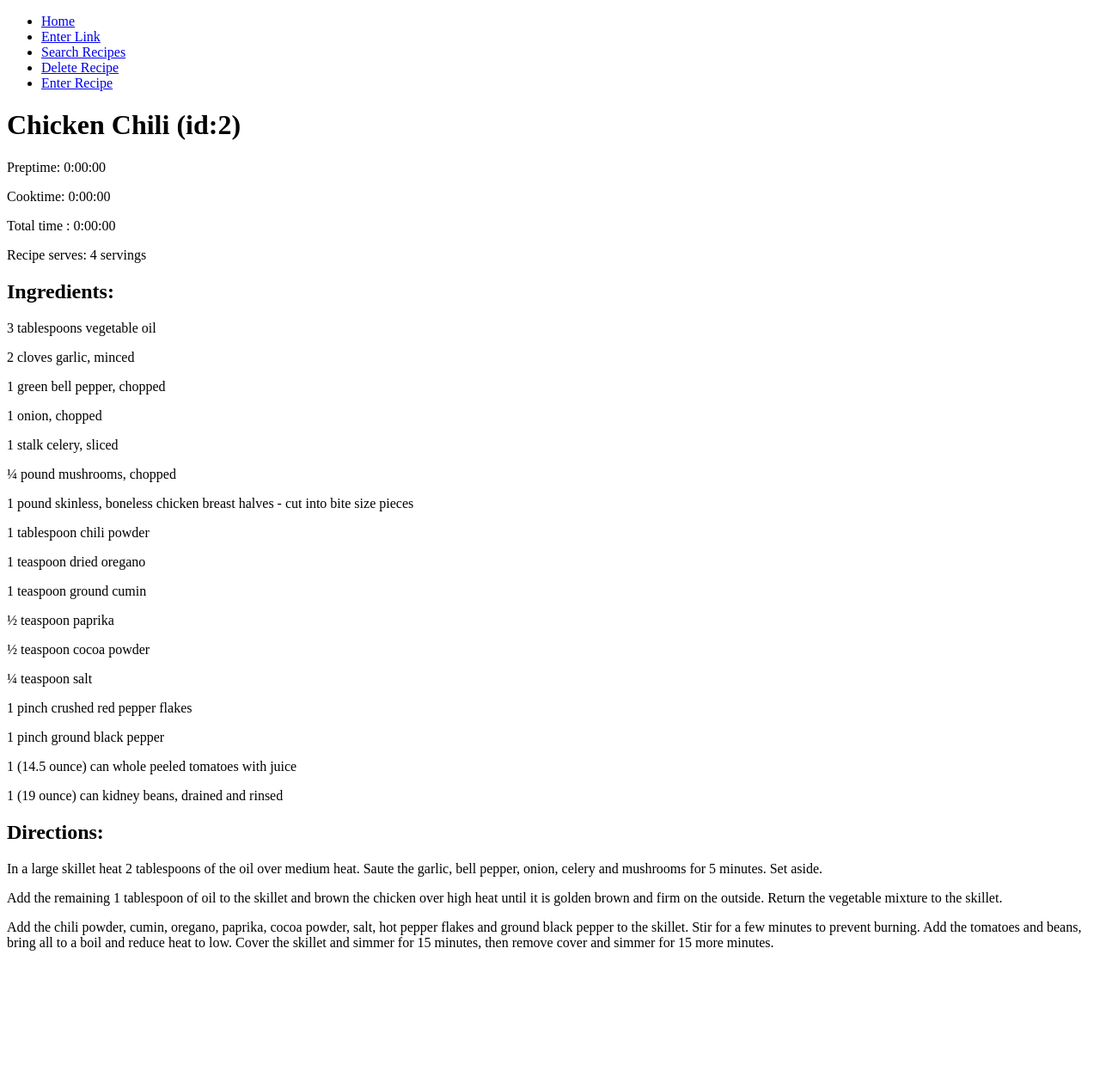
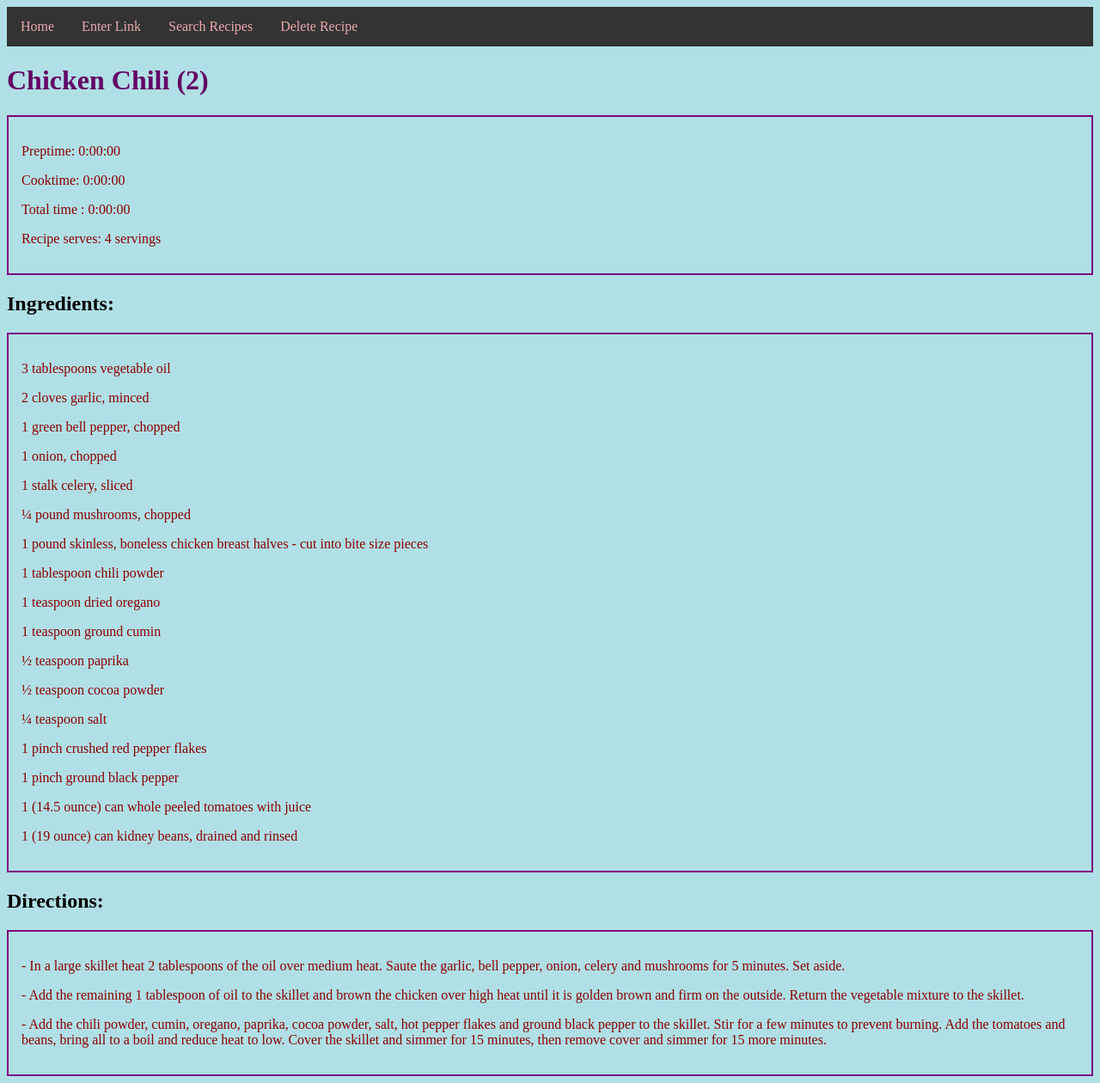
Before and after one commit to eczeno/Recipe-db, a Flask app: page /showrecipe/2 in a window 1280 px wide. Shown: the whole page at 86% size. Before the commit the page ends 1106 px from the top, so only its background shows below. Run offline with Flask 2, Linux system fonts and the light colour scheme; data comes from the database, SQL or seed files in the repository; both versions use the stored data as it was after the commit.

Commit message:
Hide manual entry. add styles

```diff
--- a/recipeapp/config.py
+++ b/config.py
@@ -5,7 +5,7 @@ basedir = path.abspath(path.dirname(__file__))
 load_dotenv(path.join(basedir, '.env'))
 
 TESTING = False
-DEBUG = True
+DEBUG = False
 FLASK_ENV = 'development'
 SQLALCHEMY_DATABASE_URI = 'sqlite:///recipe.db'
 SECRET_KEY = environ.get('SECRET_KEY')
--- a/recipeapp/__init__.py
+++ b/recipeapp/__init__.py
@@ -2,7 +2,7 @@ from flask import Flask
 from flask_sqlalchemy import SQLAlchemy
 
 app = Flask(__name__)
-app.config.from_pyfile('config.py')
+app.config.from_pyfile('../config.py')
 db = SQLAlchemy(app)
 # app.config['SECRET_KEY'] = '\xc1D\xfd\xdf\xff\xe8\x08\x19\xab*X]\xa6\xcb\xd9\xdd\xc4\xd6m\xd3'
 # app.config['SQLALCHEMY_DATABASE_URI'] = 'sqlite:///recipe.db'
--- a/recipeapp/routes.py
+++ b/recipeapp/routes.py
@@ -4,6 +4,7 @@ from recipeapp.forms import EntryForm, SearchIngredientsForm, EnterLinkForm, Del
 from recipeapp.models import Recipe, Ingredient, Directions
 from collections import OrderedDict
 import scrape_schema_recipe
+import datetime
 
 
 @app.route('/')
@@ -92,27 +93,47 @@ def enterlink():
             return redirect(url_for('linkfailed'))
         if recipe_list:
             link_recipe = recipe_list[0]
-            title = link_recipe['name']
-            recipe = Recipe(title=link_recipe['name'])
+            # title = link_recipe['name']
+            try:
+                recipe = Recipe(title=link_recipe['name'])
+            except :
+                flash('Something went wrong, try a different link')
+                return redirect(url_for('enterlink'))
             recipe.source = url
-            recipe.preptime = link_recipe['prepTime']
-            recipe.cooktime = link_recipe['cookTime']
-            recipe.totaltime = link_recipe['totalTime']
-            recipe.serves = link_recipe['recipeYield']
-            for line in link_recipe['recipeIngredient']:
-                recipe.ingredients.append(Ingredient(line=line))
-            if type(link_recipe['recipeInstructions']) is str:
-                recipe.directions.append(Directions(line=link_recipe['recipeInstructions']))
-            else:
-                for line in link_recipe['recipeInstructions']:
+            try:
+                recipe.preptime = link_recipe['prepTime']
+            except :
+                recipe.preptime = datetime.timedelta(minutes=0)
+            try:
+                recipe.cooktime = link_recipe['cookTime']
+            except :
+                recipe.cooktime = datetime.timedelta(minutes=0)
+            try:
+                recipe.totaltime = link_recipe['totalTime']
+            except :
+                recipe.totaltime = datetime.timedelta(minutes=0)
+            try:
+                recipe.serves = link_recipe['recipeYield']
+            except :
+                recipe.serves = 'N/A'
+            try:
+                for line in link_recipe['recipeIngredient']:
+                    recipe.ingredients.append(Ingredient(line=line))
+                if type(link_recipe['recipeInstructions']) is str:
+                    recipe.directions.append(Directions(line=link_recipe['recipeInstructions']))
+                else:
+                    for line in link_recipe['recipeInstructions']:
 
-                    try:
-                        recipe.directions.append(Directions(line=line['text']))
-                    except:
-                        recipe.directions.append(Directions(line=line))
+                        try:
+                            recipe.directions.append(Directions(line=line['text']))
+                        except:
+                            recipe.directions.append(Directions(line=line))
+            except :
+                flash('Something went wrong, try a different link')
+                return redirect(url_for('enterlink'))
             db.session.add(recipe)
             db.session.commit()
-            return redirect(url_for('linkentered', title=title))
+            return redirect(url_for('linkentered', title=recipe.title))
     return render_template('enterlink.html', form=form)
 
 
--- /dev/null
+++ b/recipeapp/static/css/main.css
@@ -0,0 +1,35 @@
+body {
+  background-color: powderblue;
+  }
+h1 {
+  color: rgb(100, 1, 100);
+  }
+p {
+  color: darkred;
+  }
+.container {
+  border-style: solid;
+  border-width: 2px;
+  border-color: purple;
+  padding: 15px;
+  }
+a {
+  text-decoration: none;
+  }
+.navbar {
+  list-style-type: none;
+  margin: 0;
+  padding: 0;
+  overflow: hidden;
+  background-color: #333;
+}
+.nav-item {
+  float: left;
+}
+.nav-link {
+    display: block;
+    color: rgb(236, 170, 170);
+    text-align: center;
+    padding: 14px 16px;
+    text-decoration: none;
+}
--- a/recipeapp/templates/home.html
+++ b/recipeapp/templates/home.html
@@ -4,7 +4,7 @@
     <p>Welcome to your recipe database.</p>
     <p>Here are your recipes:</p>
     {% for recipe in recipes %}
-    <a href= "{{ url_for('showrecipe', id=recipe.id) }}">Id: {{recipe.id}}) {{ recipe.title }}</a>
+    <a href= "{{ url_for('showrecipe', id=recipe.id) }}"> {{recipe.id}}) {{ recipe.title }}</a>
         <p></p>
     {% endfor %}
 {% endblock content %}
--- a/recipeapp/templates/layout.html
+++ b/recipeapp/templates/layout.html
@@ -1,17 +1,13 @@
 <!DOCTYPE html>
 <html lang="en">
   <head>
-    <meta charset="utf-8">
-    <meta http-equiv="X-UA-Compatible" content="IE=edge">
-    <meta name="viewport" content="width=device-width, initial-scale=1">
-    <!-- The above 3 meta tags *must* come first in the head; any other head content must come *after* these tags -->
     <title>RecipeDB</title>
-
+    <link rel="stylesheet" href="{{ url_for('static', filename='css/main.css') }}">
   </head>
   <nav class="navbar navbar-expand-lg navbar-dark primary-color">
     <div class="collapse navbar-collapse" id="navbarNav">
-      <ul class="navbar-nav">
-        <li class="nav-item active">
+      <ul class="navbar">
+        <li class="nav-item">
           <a class="nav-link" href="{{ url_for('home') }}">Home</a>
         </li>
         <li class="nav-item">
@@ -23,9 +19,6 @@
         <li class="nav-item">
           <a class="nav-link" href="{{ url_for('delete') }}">Delete Recipe</a>
         </li>
-        <li class="nav-item">
-          <a class="nav-link" href="{{ url_for('enter') }}">Enter Recipe</a>
-        </li>
       </ul>
     </div>
   </nav>
--- a/recipeapp/templates/results.html
+++ b/recipeapp/templates/results.html
@@ -2,9 +2,10 @@
 {% block content %}
     <h1>Results</h1>
     {% for recipe_id, recipe in recipe_objects.items() %}
-        <a href= "{{ url_for('showrecipe', id=recipe_id) }}">id: {{recipe[0].id}}) {{ recipe[0].title }}, which serves: {{ recipe[0].serves }}</a>
+      <div class="container">
+        <a href= "{{ url_for('showrecipe', id=recipe_id) }}">{{recipe[0].id}}) {{ recipe[0].title }}, which serves: {{ recipe[0].serves }}</a>
         <p>{{ recipe[1] }}</p>
-        <p>==========================</p>
         <p></p>
+      </div>
     {% endfor %}
 {% endblock content %}
--- a/recipeapp/templates/showrecipe.html
+++ b/recipeapp/templates/showrecipe.html
@@ -1,17 +1,22 @@
 {% extends 'layout.html' %}
 {% block content %}
-    <h1>{{ recipe.title }} (id:{{ recipe.id }})</h1>
+    <h1>{{ recipe.title }} ({{ recipe.id }})</h1>
+      <div class=container>
         <p>Preptime:  {{ recipe.preptime }}</p>
         <p>Cooktime:  {{ recipe.cooktime }}</p>
         <p>Total time : {{ recipe.totaltime }}</p>
         <p>Recipe serves:  {{ recipe.serves }}</p>
+      </div>
     <h2>Ingredients:</h2>
+      <div class=container>
         {% for line in recipe.ingredients %}
-      <p>{{ line }}</p>
+          <p> {{ line }}</p>
         {% endfor %}
+      </div>
     <h2>Directions:</h2>
+      <div class=container>
         {% for line in recipe.directions %}
-      <p>{{ line }}</p>
+          <p>-  {{ line }}</p>
         {% endfor %}
-
+      </div>
 {% endblock content %}
```
Also changed, not shown: recipeapp/recipe.db. Lines whose indentation alone changed are shown as unchanged.
